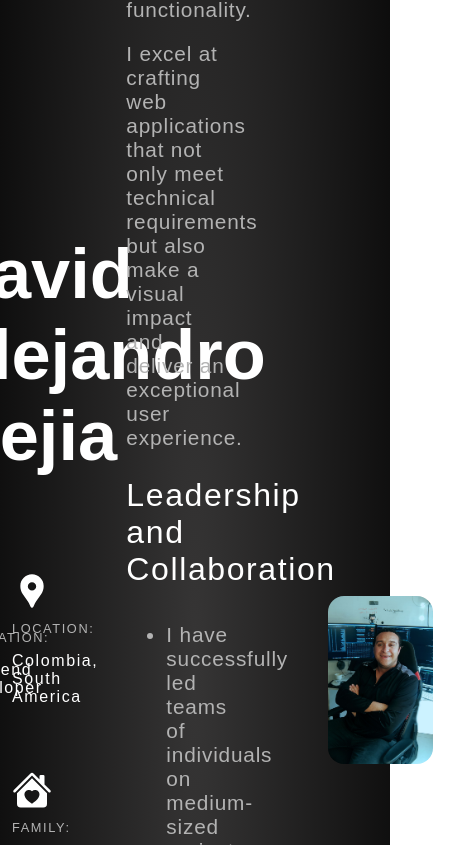
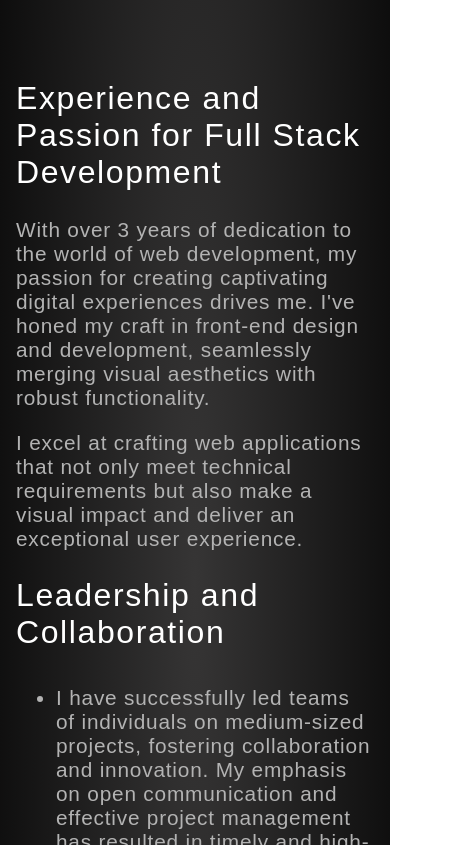
Before and after one commit to davidalejoms/piPokemon, a React (Vite) app in the folder client/: page /about in a window 390 px wide. Shown: the part 1155-2000 px from the top of the page, 449 px wide, since content can reach past the window. Built offline with nearby package versions, Linux system fonts and the light colour scheme; a web font is replaced by a local one.

Commit message:
'aboutUpdate'

```diff
--- a/client/src/components/About/About.module.css
+++ b/client/src/components/About/About.module.css
@@ -104,11 +104,11 @@ li {
 .pistureWrapper {
   display: flex;
   flex-direction: column;
-  align-items: center;
-  justify-content: center;
+  align-items: start;
+  justify-content: start;
   margin: 0 auto;
   max-width: 90%;
-  padding: 0 1rem;
+  padding-top:  3rem;
 }
 
 .profilePicture {
@@ -131,3 +131,14 @@ li {
   visibility: hidden;
   left: 0;
 }
+
+@media (max-width: 768px) {
+    .aboutcontainer {
+        display: flex;
+        flex-direction: column;
+        align-items: center;
+        justify-content: center;
+        max-width: 95%;
+        padding: 0 1rem;
+      }
+}
```
Also changed, not shown: 1 other file (tests, documents, lock files or other folders).
